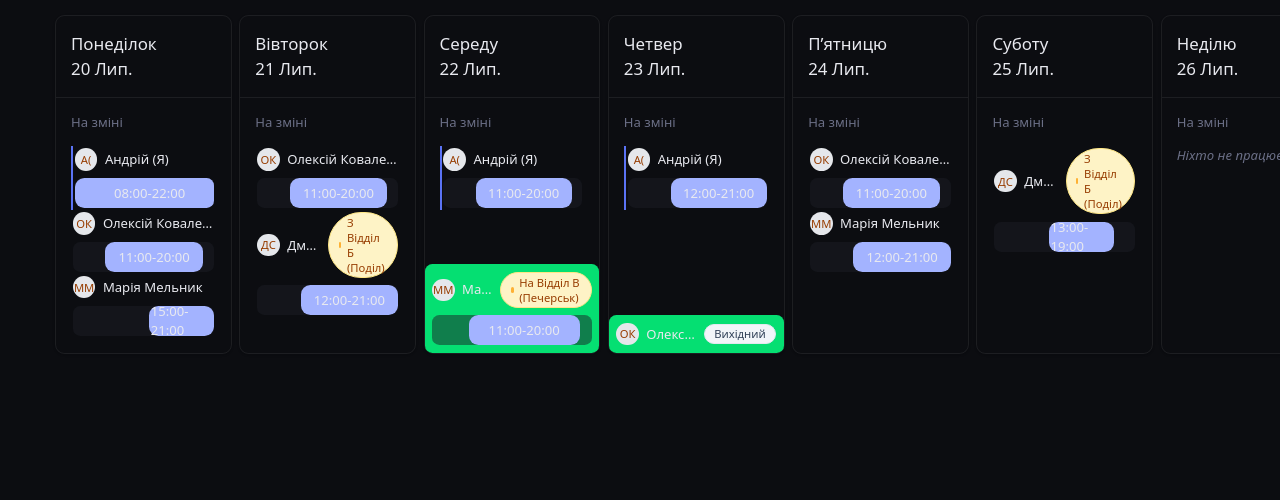
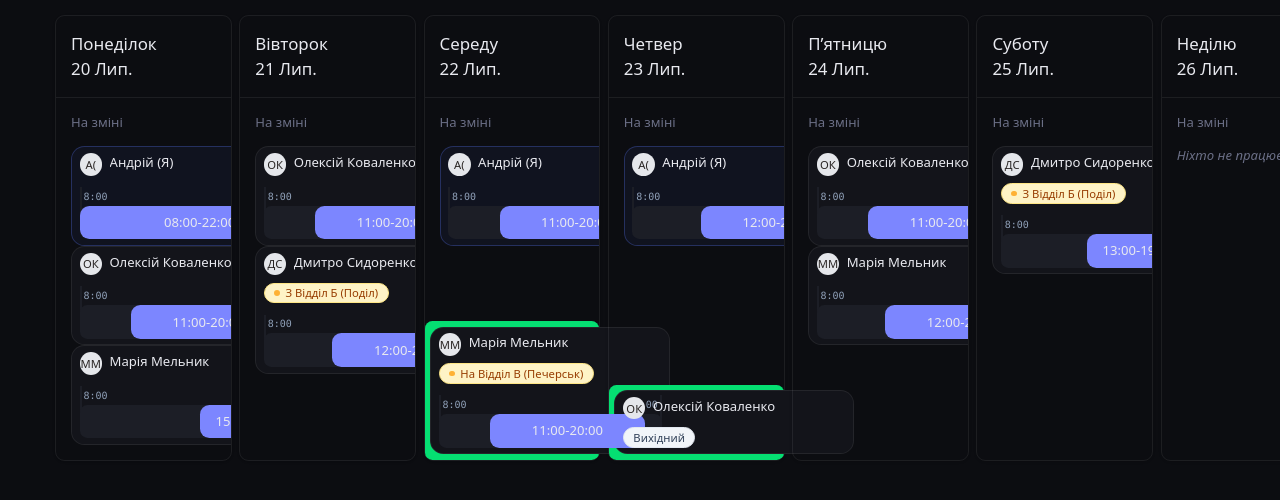
Before and after one commit to Andrey-Alohin/shift-app, a Next.js app: page /test in a window 1280 px wide. Shown: the top 500 px of the page. Built offline with nearby package versions, Linux system fonts and the light colour scheme; no server answers.

Commit message:
fix(shift): fix time calculation formula, adjust styles and add temp timeline labels

```diff
--- a/src/entities/shift/ui/ShifCard.tsx
+++ b/src/entities/shift/ui/ShifCard.tsx
@@ -1,7 +1,6 @@
 import { ShiftType } from "@/shared/api";
 import Avatar from "@/shared/ui/Avatar";
 import RangeBar from "@/shared/ui/RangeBar";
-import { cn } from "@/shared/utils";
 import { NormalizedShift } from "@/shared/utils/normalizeAndGroupWeekScheudle";
 import { ShiftStatusBadge } from "./ShiftStatusBadge";
 
@@ -21,29 +20,23 @@ export default function ShiftCard({ shift, funcCalcRenge }: ShiftCardProps) {
     isOutstaffOut,
     relatedGroup,
   } = shift;
-  let bgClass = "bg-gray-100 text-gray-800 border-gray-300";
-  const start = Number(
-    startAt.split(":")[0] + "." + Number(startAt.split(":")[1]) / 60,
-  );
-  const end = Number(
-    endAt.split(":")[0] + "." + Number(endAt.split(":")[1]) / 60,
-  );
+  const start =
+    Number(startAt.split(":")[0]) + Number(startAt.split(":")[1]) / 60;
+  const end = Number(endAt.split(":")[0]) + Number(endAt.split(":")[1]) / 60;
   const { left, width } = funcCalcRenge(start, end);
-
-  if (shift.type === ShiftType.Work) {
-    bgClass = "bg-emerald-50 text-emerald-800 border-emerald-200";
-  } else if (shift.type === ShiftType.SickLeave) {
-    bgClass = "bg-amber-50 text-amber-800 border-amber-200";
-  } else if (shift.type === ShiftType.Vacation) {
-    bgClass = "bg-sky-50 text-sky-800 border-sky-200";
-  }
   return (
-    <li className={cn("space-y-2 p-0.5", isMe && "border-l-2 border-accent")}>
-      <div className="flex relative items-center gap-2">
+    <li
+      className={`flex flex-row flex-wrap items-center gap-3 px-2 py-1.5 rounded-xl border transition-all min-w-3xs ${
+        isMe
+          ? "border-primary/30 bg-primary/6"
+          : "border-border bg-card hover:border-white/12"
+      }`}
+    >
+      <div className="flex flex-wrap relative items-cen543ter gap-2">
         <Avatar
           src={user.avatarUrl}
           name={user.name}
-          className="size-6 text-xs shrink-0 border-cyan-400 text-amber-800"
+          className="size-6 text-xs shrink-0 text-stone-800"
         />
         <p className="text-sm font-medium text-foreground truncate">
           {user.name}
@@ -56,13 +49,23 @@ export default function ShiftCard({ shift, funcCalcRenge }: ShiftCardProps) {
         />
       </div>
       {type === ShiftType.Work && (
-        <div className="relative h-8 bg-muted/50 rounded-md overflow-hidden">
-          <RangeBar
-            start={left}
-            length={width}
-            className="text-sm"
-          >{`${startAt}-${endAt}`}</RangeBar>
-        </div>
+        <>
+          <div className="relative w-full h-2 text-[10px] text-slate-400 font-mono select-none">
+            <span className="absolute left-0 border-l-2 border-l-muted h-7 p-0.5">
+              8:00
+            </span>
+            <span className="absolute right-0 border-r-2 border-r-muted h-7 p-0.5">
+              21:00
+            </span>
+          </div>
+          <div className="relative w-full h-6 md:h-9 bg-muted rounded-md overflow-hidden">
+            <RangeBar
+              start={left}
+              length={width}
+              className="text-xs md:text-sm"
+            >{`${startAt}-${endAt}`}</RangeBar>
+          </div>
+        </>
       )}
     </li>
   );
--- a/src/shared/ui/RangeBar.tsx
+++ b/src/shared/ui/RangeBar.tsx
@@ -12,7 +12,7 @@ function RangeBar({ start, length, className, ...restProps }: RangeBarProps) {
     <>
       <div
         className={cn(
-          "absolute flex items-center justify-center rounded-lg px-0.5 h-full bg-indigo-300",
+          "absolute flex items-center justify-center rounded-lg px-0.5 h-full bg-indigo-400",
           className,
         )}
         style={{ left: `${start}%`, width: `${length}%` }}
```
